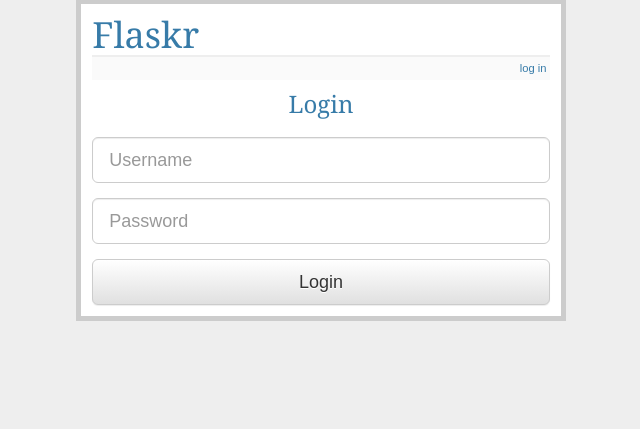
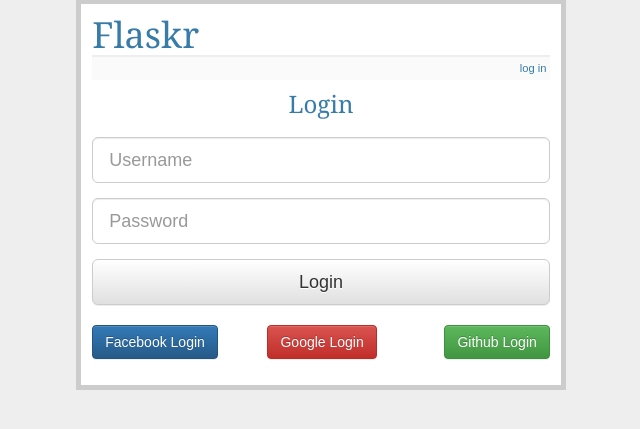
Before and after one commit to ipdae/flaskr, a Flask app: page /login in a window 1280 px wide. Shown: the part 29-458 px from the top of the page, without its empty margins (319-959 px from the left). Run offline with Flask 2, Linux system fonts and the light colour scheme; some libraries are stand-ins or nearby versions.

Commit message:
add facebook, google, github login button

```diff
--- a/flaskr/templates/login.html
+++ b/flaskr/templates/login.html
@@ -3,9 +3,9 @@
 <h2 class="text-center" style="font-size: 24px;">Login</h2>
 <br>
 {% if error %}
-<p class="error"><strong>Error:</strong>{{ error }}
+<p class="error"><strong>Error:</strong>{{ error }}</p>
 {% endif %}
-  <form action="{{ url_for('login') }}" method="post" class="form-signin" role="form" style="display: inline;">
+<form action="{{ url_for('login') }}" method="post" class="form-signin" role="form">
   <div class="form-group">
 	<input class="form-control input-lg" type="text" name="username" placeholder="Username">
   </div>
@@ -14,4 +14,16 @@
   </div>
   <button type="submit" class="btn btn-default btn-lg btn-block">Login</button>
 </form>
+<br>
+<form action="{{ url_for('facebook_login') }}" method="get" class="form-facebookLogin" role="form">
+  <div class="form-group">
+	<button type="submit" class="btn btn-primary">Facebook Login</button>
+	<form action="{{ url_for('google_login') }}" method="get" class="form-googleLogin" role="form">
+	  <button type="submit" class="btn btn-danger" style="margin-left: 10%;">Google Login</button>
+	  <form action="{{ url_for('github_login') }}" method="get" class="form-githubLogin" role="form">
+		<button type="submit" class="btn btn-success" style="float: right;">Github Login</button>
+	  </form>
+	</form>
+  </div>
+</form>
 {% endblock %}
```
Lines whose indentation alone changed are shown as unchanged.
